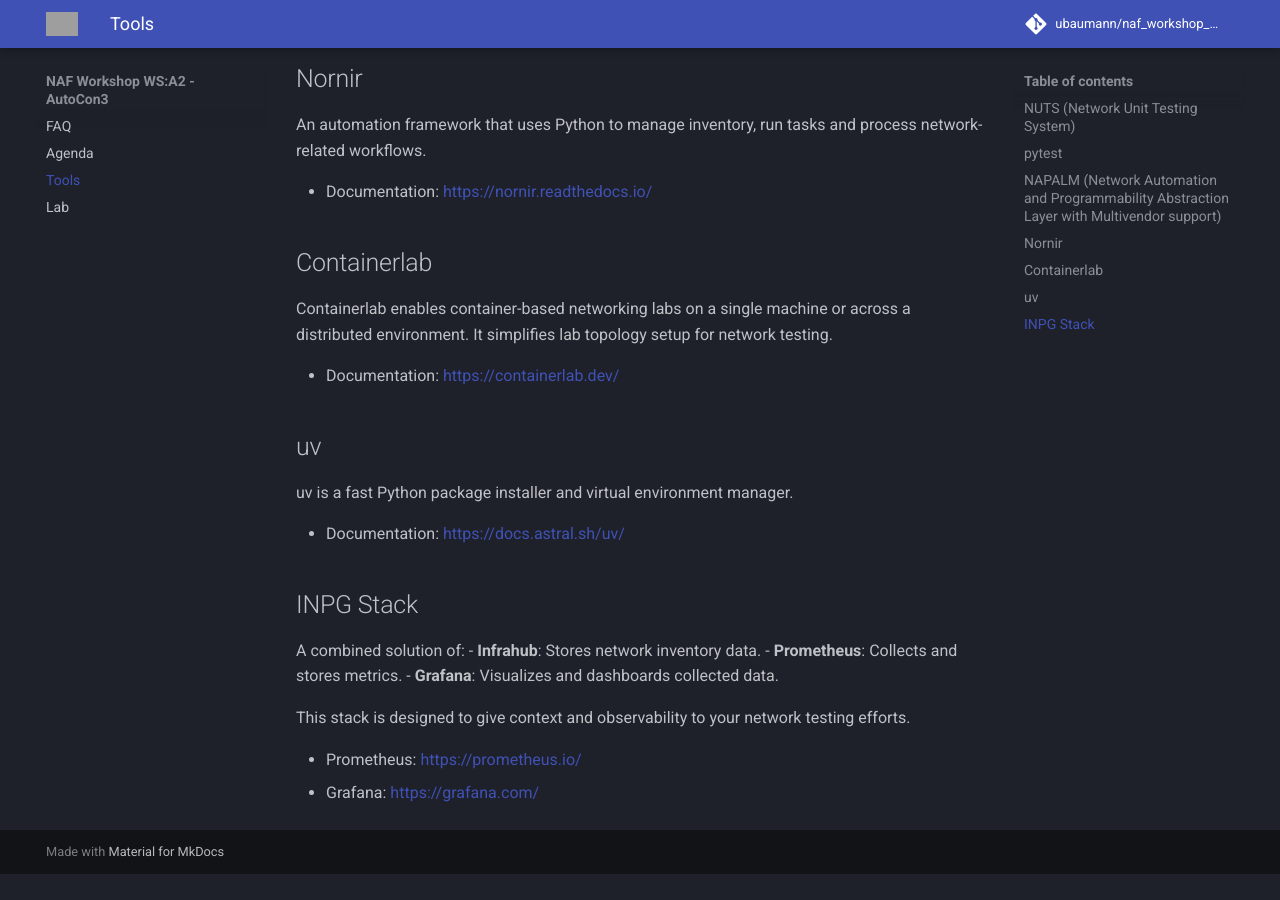
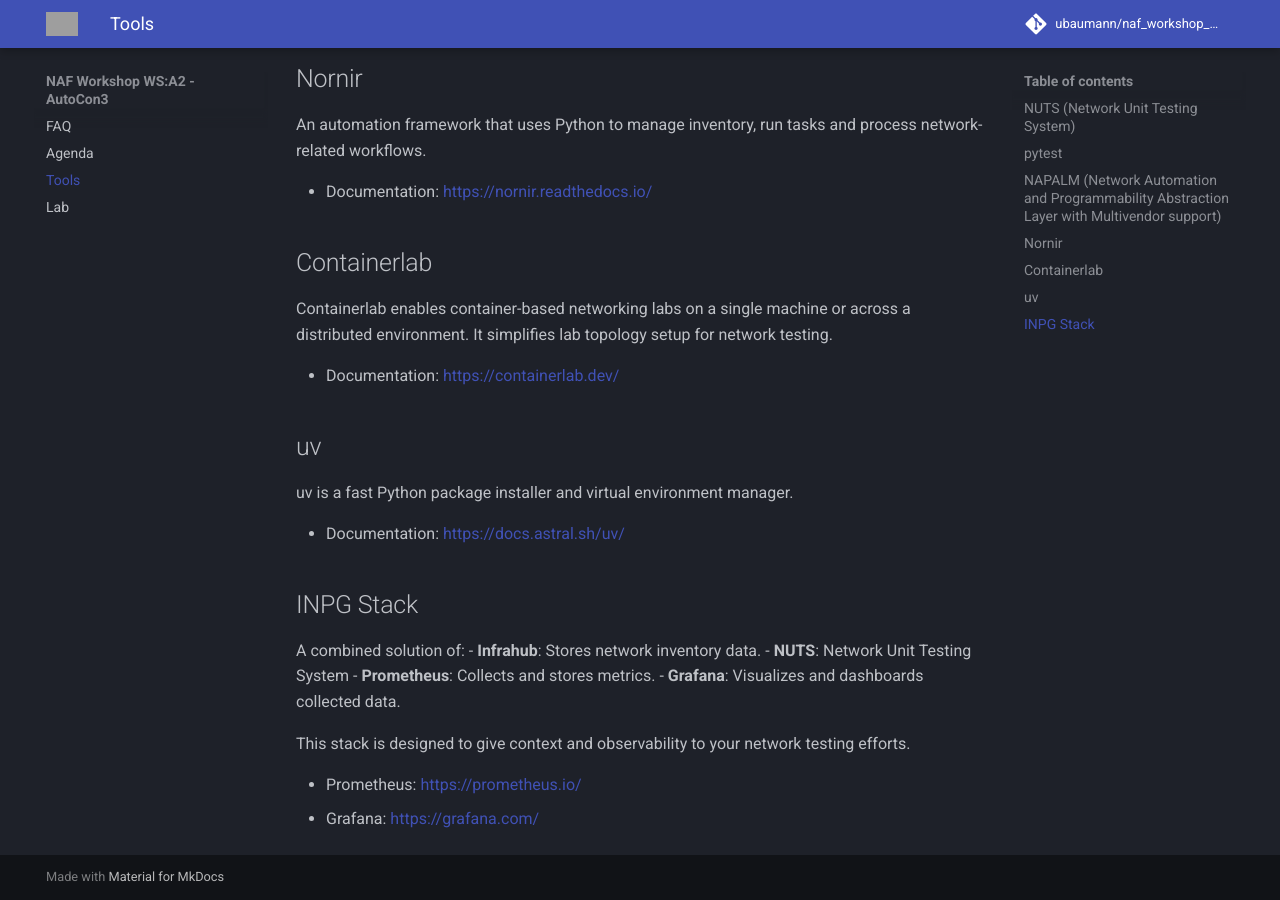
Before and after one commit to ubaumann/naf_workshop_NUTS, an MkDocs documentation site: the page built from docs/tools.md, in a window 1280 px wide and 900 px high, scrolled down 812 px. Built offline with MkDocs 1.6.1 and Material for MkDocs 9.7.7, drawn with Linux system fonts in a browser that asks for light colours; comment, search, counter and statistics services are not loaded; before the commit the page ends 1686 px from its top, so only the background shows below that; grey boxes are pictures that could not be loaded.

Commit message:
Add NUTS to the INPG stack

```diff
--- a/docs/tools.md
+++ b/docs/tools.md
@@ -44,6 +44,7 @@
 ## INPG Stack
 A combined solution of:
 - **Infrahub**: Stores network inventory data.
+- **NUTS**: Network Unit Testing System
 - **Prometheus**: Collects and stores metrics.
 - **Grafana**: Visualizes and dashboards collected data.
 
```
